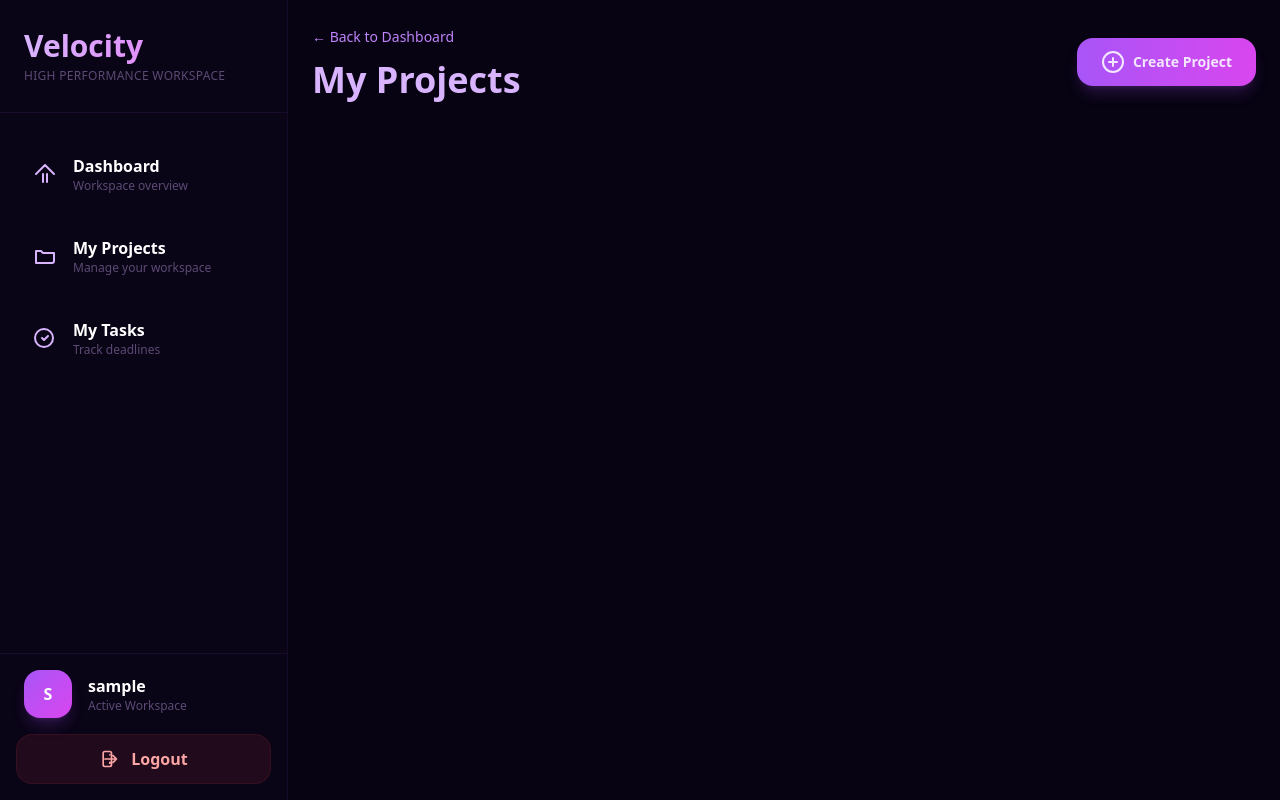
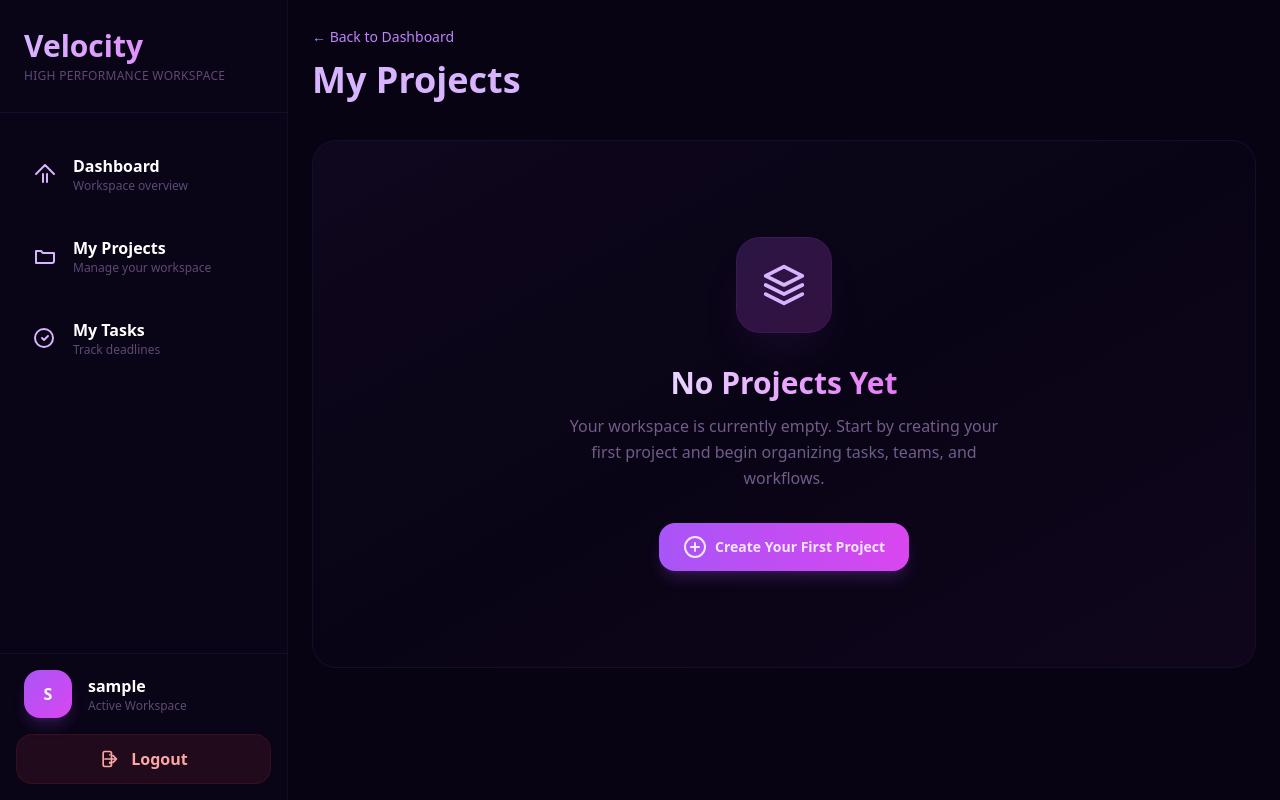
Before and after one commit to AbdulBasitKhatri/velocity, a Flask app: template templates/projects.html in a window 1280 px wide. Run offline with Flask 3, Linux system fonts and the light colour scheme; the template is opened without the code that fills it, so the values that code supplies are empty; the visitor is signed in with stand-in values (Sample User, id 1); some libraries are stand-ins or nearby versions.

Commit message:
Added empty state for projects page

```diff
--- a/templates/projects.html
+++ b/templates/projects.html
@@ -26,17 +26,18 @@
                 </h1>
 
             </div>
-
+            {% if projects %}
                 <a href="/create-project"
                         class="bg-gradient-to-r from-purple-500 to-fuchsia-500 hover:opacity-90 px-6 py-3 rounded-2xl font-semibold text-sm shadow-lg shadow-purple-500/20 flex items-center gap-2 transition">
                     <i data-feather="plus-circle" class="w-6 h-6"></i><span>Create Project</span>
                 </a>
+            {% endif %}
 
         </div>
 
         <!-- Projects Grid -->
-        <div class="grid grid-cols-1 md:grid-cols-2 xl:grid-cols-3 gap-6">
-
+        <div class="{% if projects %}grid grid-cols-1 md:grid-cols-2 xl:grid-cols-3 gap-6{% else %} w-full {% endif %}">
+            {% if projects %}
                 {% for project in projects %}
 
                     <div class="group relative bg-purple-500/5 border border-purple-500/10 hover:border-purple-500/30 rounded-[2rem] p-7 backdrop-blur-md transition-all duration-300 flex flex-col h-full hover:-translate-y-2 hover:shadow-2xl hover:shadow-purple-500/10">
@@ -92,7 +93,39 @@
                     </div>
 
                 {% endfor %}
+            {% else %}
+                <!-- EMPTY STATE -->
+                <div class="flex flex-col items-center justify-center py-24 px-6 text-center bg-[#0b0617]/80 border border-purple-500/10 rounded-3xl backdrop-blur-xl overflow-hidden relative">
 
+                    <!-- GLOW -->
+                    <div class="absolute inset-0 bg-gradient-to-br from-purple-500/[0.04] via-transparent to-fuchsia-500/[0.03] pointer-events-none"></div>
+
+                    <!-- ICON -->
+                    <div class="relative w-24 h-24 bg-gradient-to-br from-purple-500/20 to-fuchsia-500/20 border border-purple-500/10 rounded-3xl flex items-center justify-center mb-8 shadow-2xl shadow-purple-500/10">
+
+                        <i data-feather="layers" class="w-11 h-11 text-purple-300"></i>
+
+                    </div>
+
+                    <!-- TITLE -->
+                    <h3 class="relative text-3xl font-black bg-gradient-to-r from-purple-200 to-fuchsia-400 bg-clip-text text-transparent mb-3">
+                        No Projects Yet
+                    </h3>
+
+                    <!-- DESCRIPTION -->
+                    <p class="relative text-purple-300/50 max-w-md leading-relaxed mb-8">
+
+                        Your workspace is currently empty. Start by creating your first project and begin organizing tasks, teams, and workflows.
+
+                    </p>
+
+                    <a href="/create-project"
+                        class="bg-gradient-to-r from-purple-500 to-fuchsia-500 hover:opacity-90 px-6 py-3 rounded-2xl font-semibold text-sm shadow-lg shadow-purple-500/20 flex items-center gap-2 transition">
+                        <i data-feather="plus-circle" class="w-6 h-6"></i><span>Create Your First Project</span>
+                    </a>
+
+                </div>
+            {% endif %}
         </div>
 
     </main>
```
Lines whose indentation alone changed are shown as unchanged.
